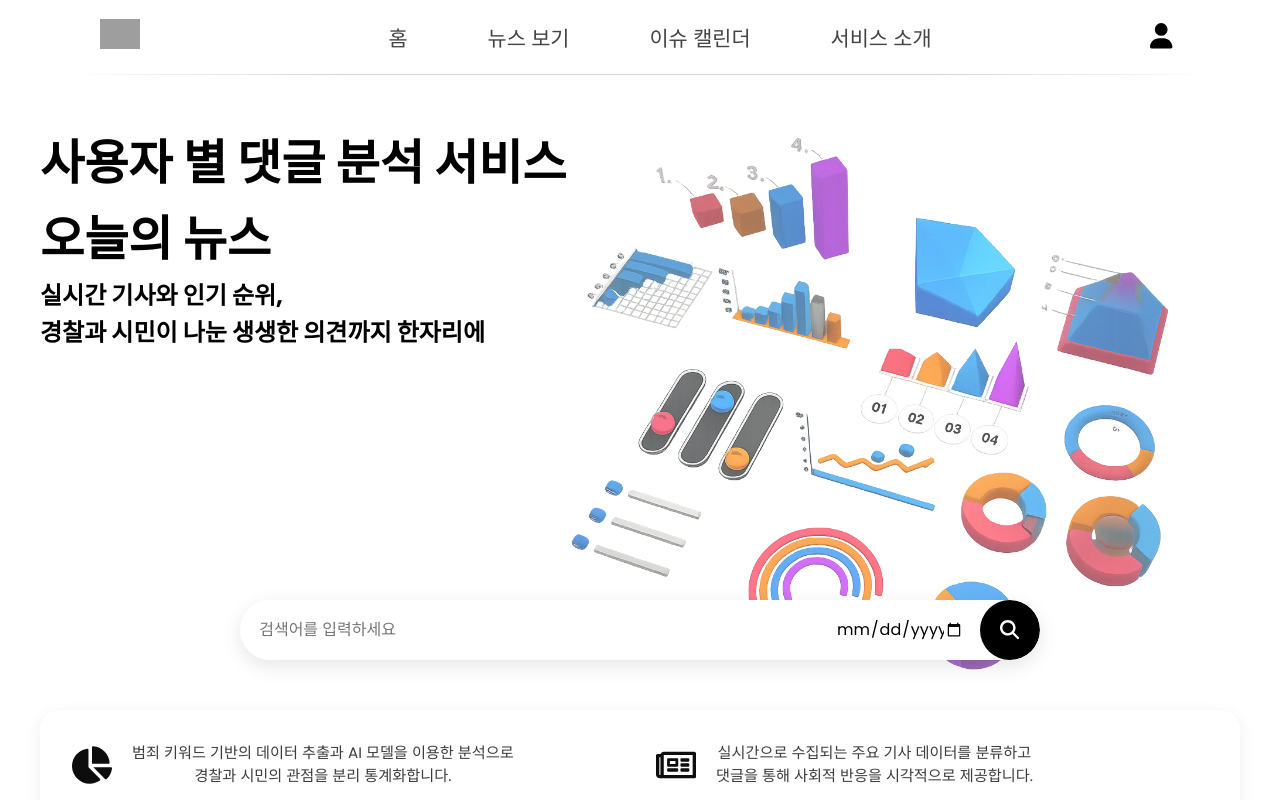
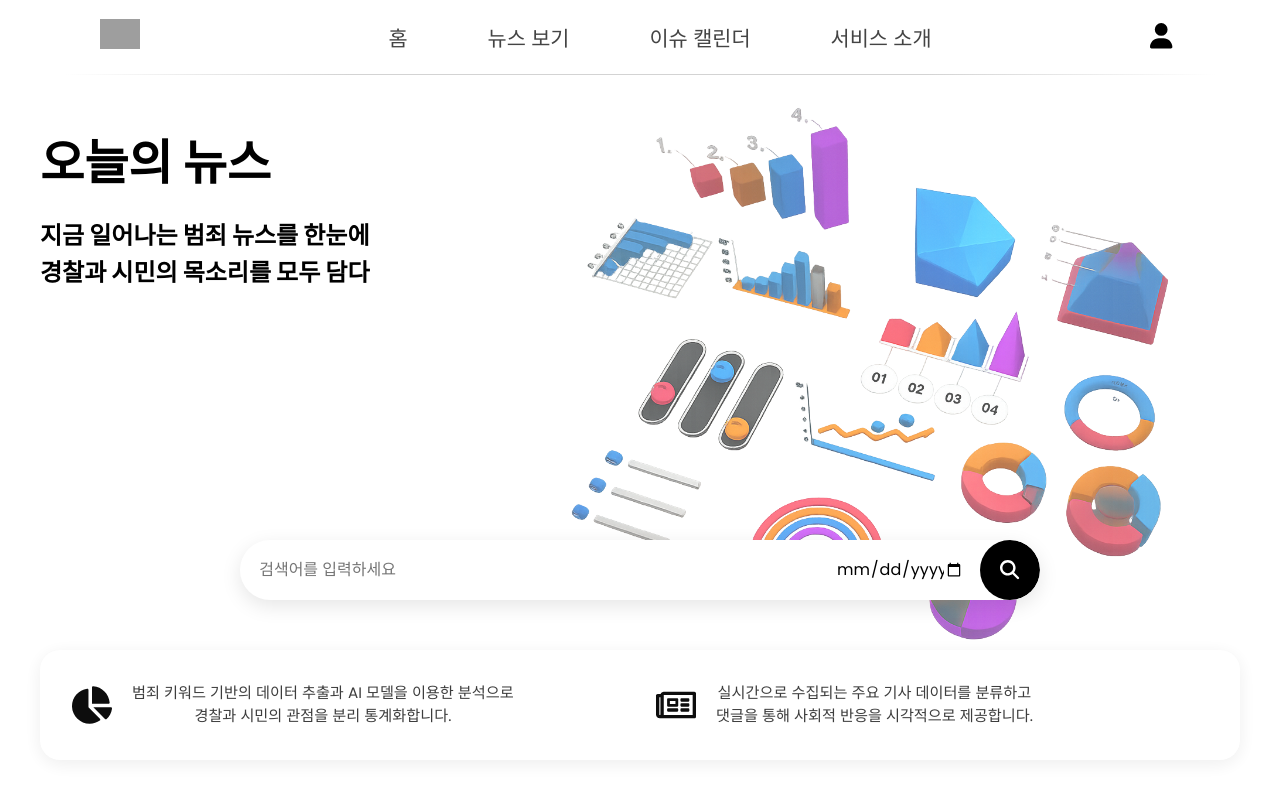
Before and after one commit to kdhdd/SW_FRONTEND, a React (Vite) app: page / in a window 1280 px wide. Shown: the top 800 px of the page. Built offline with nearby package versions, Linux system fonts and the light colour scheme; no server answers; grey boxes are pictures that could not be loaded; a web font is replaced by a local one; what chartjs-plugin-datalabels would draw is missing.

Commit message:
:lipstick: 메인 페이지 멘트 수정

```diff
--- a/src/pages/Home.jsx
+++ b/src/pages/Home.jsx
@@ -79,10 +79,9 @@ function Home() {
                 <HomeSection ref={section1Ref}>
                     <ContentWrapperFlex>
                         <LeftText>
-                            <h1 className="reveal-title">사용자 별 댓글 분석 서비스</h1>
                             <h1 className="reveal-title">오늘의 뉴스</h1>
-                            <h2 className="reveal-title">실시간 기사와 인기 순위,</h2>
-                            <h2 className="reveal-title">경찰과 시민이 나눈 생생한 의견까지 한자리에</h2>
+                            <h2 className="reveal-title">지금 일어나는 범죄 뉴스를 한눈에</h2>
+                            <h2 className="reveal-title">경찰과 시민의 목소리를 모두 담다</h2>
                         </LeftText>
                         <ImageBox>
                             <img src={FileImage2} alt="소개 이미지"/>
@@ -215,6 +214,7 @@ const LeftText = styled.div`
     h1 {
         font-size: clamp(1.8rem, 4vw, 3rem);
         font-weight: bold;
+        margin-bottom: 1rem;
     }
 `;
 
```
